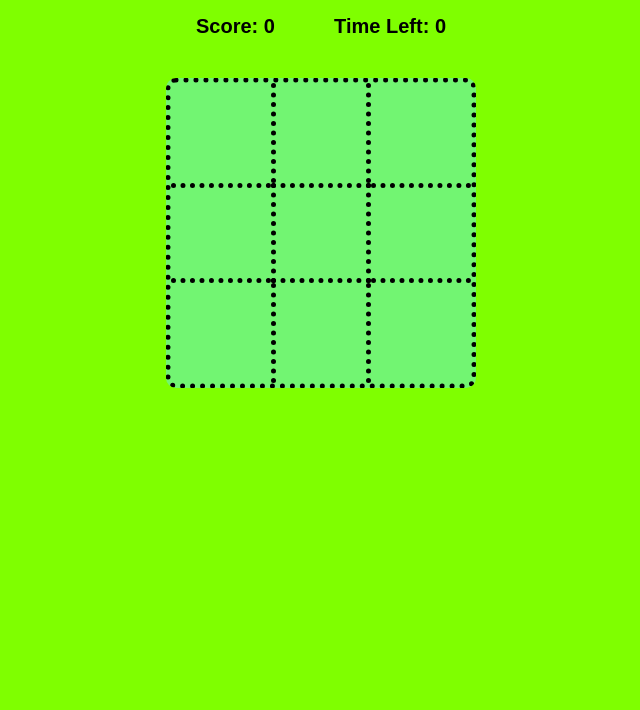
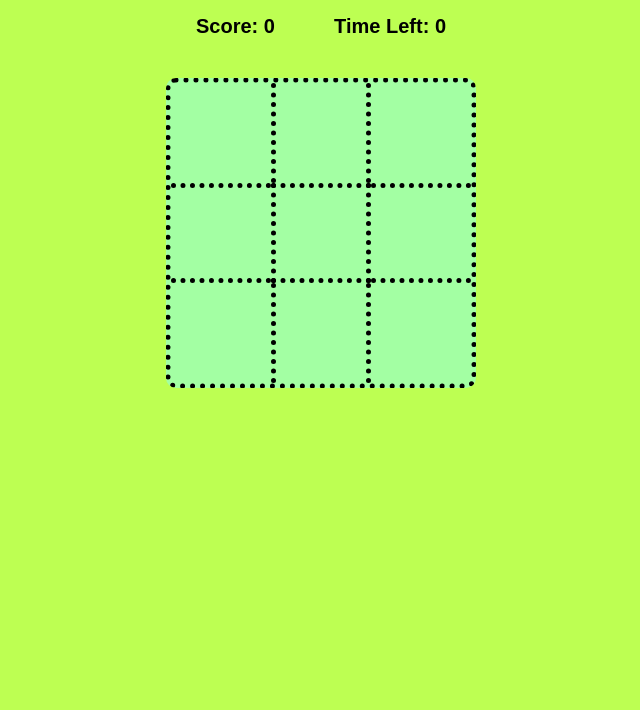
Before and after one commit to SaulRuizS/HitIt, a plain HTML site: page index.html in a window 1280 px wide. Shown: the part 90-800 px from the top of the page, without its empty margins (319-959 px from the left). Drawn offline with Linux system fonts and the light colour scheme.

```diff
--- a/style.css
+++ b/style.css
@@ -10,7 +10,7 @@ html {
 }
 
 body {
-    background-color: chartreuse;
+    background-color: rgb(189, 255, 82);
 }
 
 .tittle {
@@ -53,7 +53,7 @@ body {
     border-width: 5px;
     border-style: dotted;
     border-radius: 10px;
-    background-color: rgb(114, 245, 114);
+    background-color: rgb(163, 255, 163);
     margin: 40px auto;
 }
 
```
